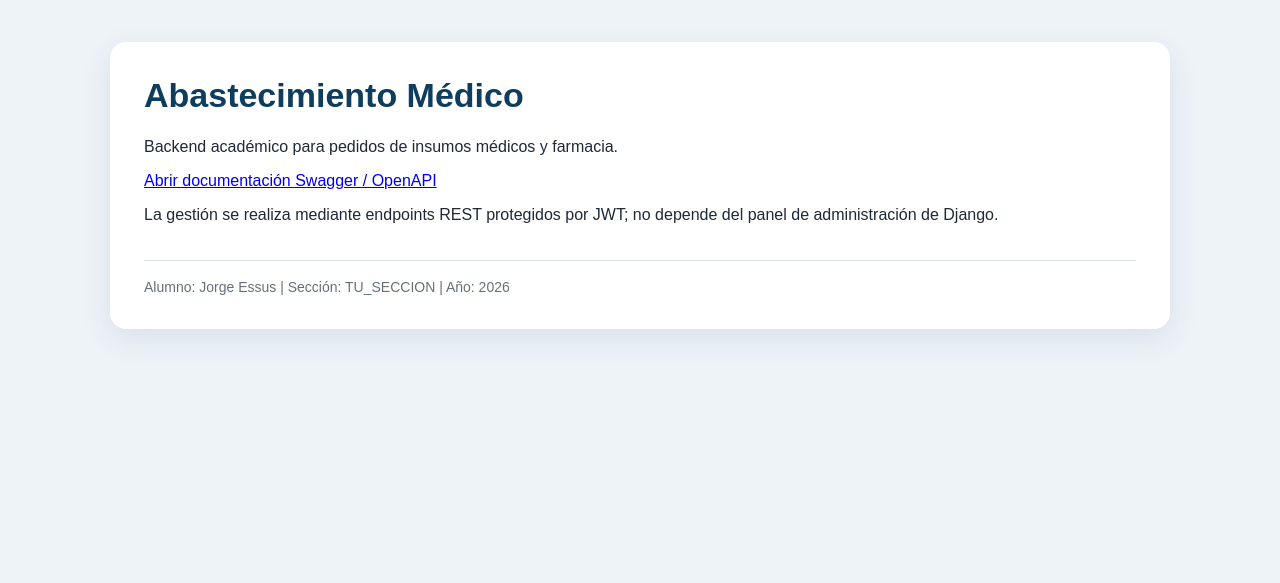
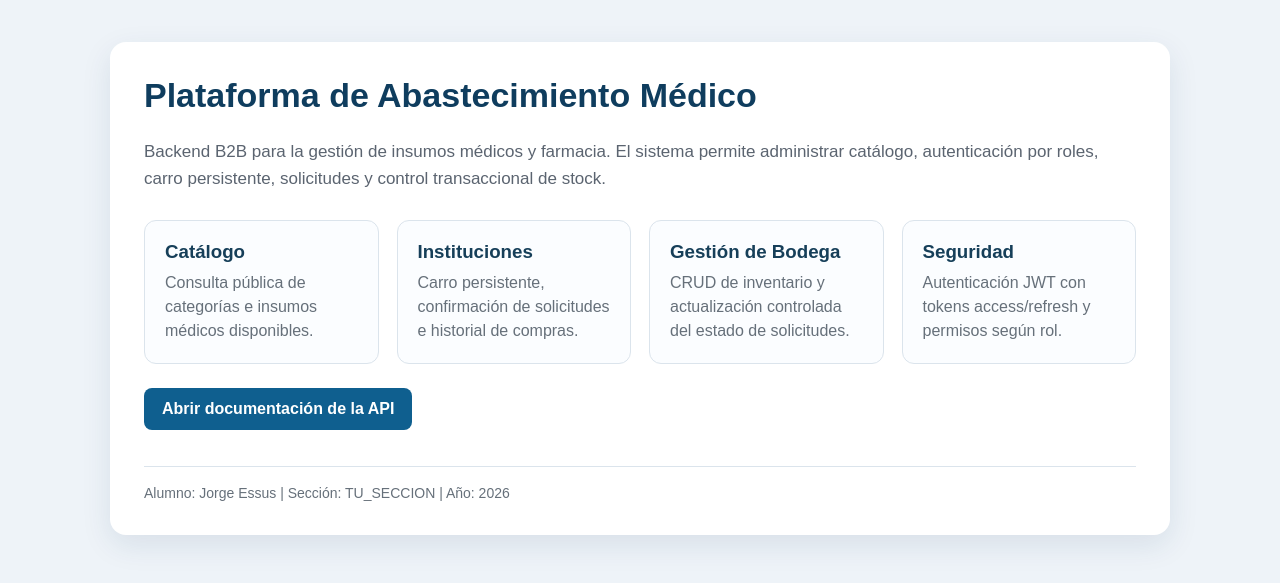
Before and after one commit to Gesgg77/abastecimiento_medico, a Django app: page / in a window 1280 px wide. Shown: the part 54-637 px from the top of the page. Run offline with Django 5.2, Linux system fonts and the light colour scheme; parts of the project's set-up code (start-up, migrations or seed data) failed here and were passed over.

Commit message:
Mejorar contenido de la portada

```diff
--- a/templates/inicio.html
+++ b/templates/inicio.html
@@ -1,8 +1,31 @@
 {% extends "base.html" %}
-{% block title %}API Abastecimiento Médico{% endblock %}
+{% block title %}Abastecimiento Médico{% endblock %}
 {% block content %}
-<h1>Abastecimiento Médico</h1>
-<p>Backend académico para pedidos de insumos médicos y farmacia.</p>
-<p><a href="/api/docs/">Abrir documentación Swagger / OpenAPI</a></p>
-<p>La gestión se realiza mediante endpoints REST protegidos por JWT; no depende del panel de administración de Django.</p>
+<h1>Plataforma de Abastecimiento Médico</h1>
+<p class="subtitle">
+    Backend B2B para la gestión de insumos médicos y farmacia.
+    El sistema permite administrar catálogo, autenticación por roles,
+    carro persistente, solicitudes y control transaccional de stock.
+</p>
+
+<div class="grid">
+    <div class="card">
+        <h3>Catálogo</h3>
+        <p>Consulta pública de categorías e insumos médicos disponibles.</p>
+    </div>
+    <div class="card">
+        <h3>Instituciones</h3>
+        <p>Carro persistente, confirmación de solicitudes e historial de compras.</p>
+    </div>
+    <div class="card">
+        <h3>Gestión de Bodega</h3>
+        <p>CRUD de inventario y actualización controlada del estado de solicitudes.</p>
+    </div>
+    <div class="card">
+        <h3>Seguridad</h3>
+        <p>Autenticación JWT con tokens access/refresh y permisos según rol.</p>
+    </div>
+</div>
+
+<a class="btn" href="/api/docs/">Abrir documentación de la API</a>
 {% endblock %}
```
